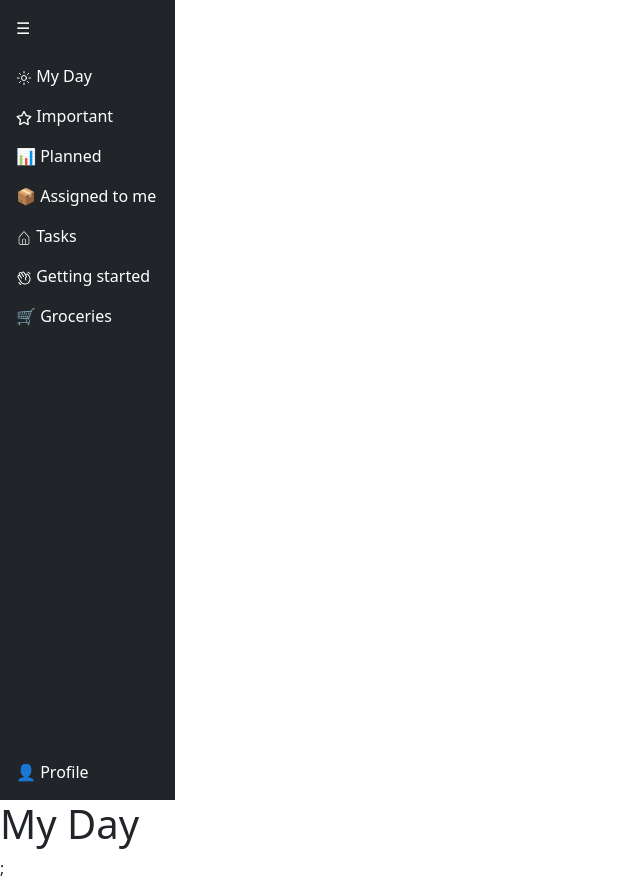
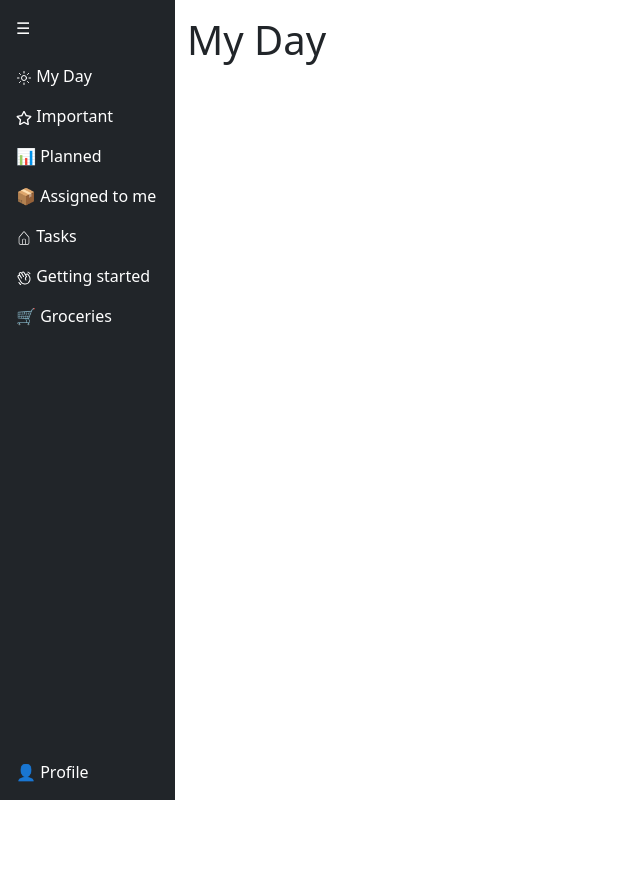
Before and after one commit to shanujaiswal/Practice_Project, a React (Create React App) app in the folder React/sticky-note/: page /MyDay in a window 1280 px wide. Shown: the whole page, without its empty margins (0-640 px from the left). After the commit the page ends 800 px from the top, so only its background shows below. Built offline with nearby package versions, Linux system fonts and the light colour scheme.

Commit message:
first commit

```diff
--- a/React/sticky-note/src/App.jsx
+++ b/React/sticky-note/src/App.jsx
@@ -4,23 +4,18 @@ import Navbar from "./Component/Navbar";
 import { BrowserRouter as Router, Routes, Route } from "react-router-dom";
 function App() {
   return (
-    <>
-      <Router>
-        <div>
+    <Router>
+      <div className="d-flex ">
+        <div className="flex-grow-1">
           <Navbar />
         </div>
-        <Routes>
-          <Route
-            path="/MyDay"
-            element={
-              <div>
-                <Myday/>;
-              </div>
-            }
-          ></Route>
-        </Routes>
-      </Router>
-    </>
+        <div className="container mt-3">
+          <Routes>
+            <Route path="/MyDay" element={<Myday />} />
+          </Routes>
+        </div>
+      </div>
+    </Router>
   );
 }
 export default App;
--- a/React/sticky-note/src/Component/Navbar.jsx
+++ b/React/sticky-note/src/Component/Navbar.jsx
@@ -26,7 +26,7 @@ export default function Sidebar() {
         </div>
         <ul className="nav flex-column flex-grow-1">
           <li className="nav-item">
-            <a href="/MyDay" className="nav-link text-white">
+            <a href="/Myday" className="nav-link text-white">
               {" "}
               <IoSunnyOutline />
               {isOpen && "  My Day"}
```
Also changed, not shown: React/sticky-note/src/Component/Myday.jsx (+4 -3 lines).
